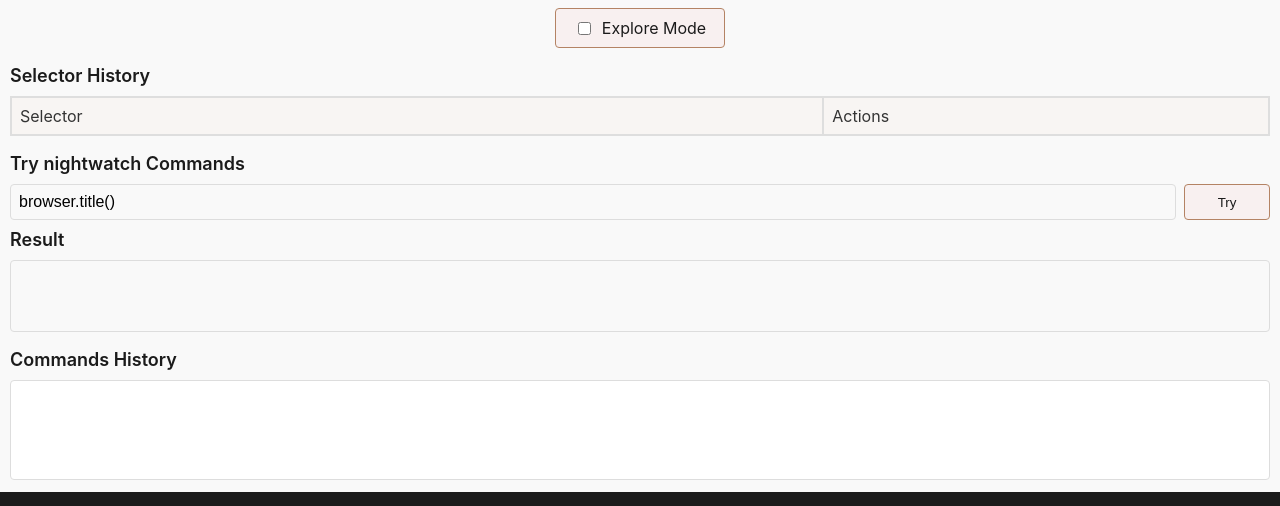
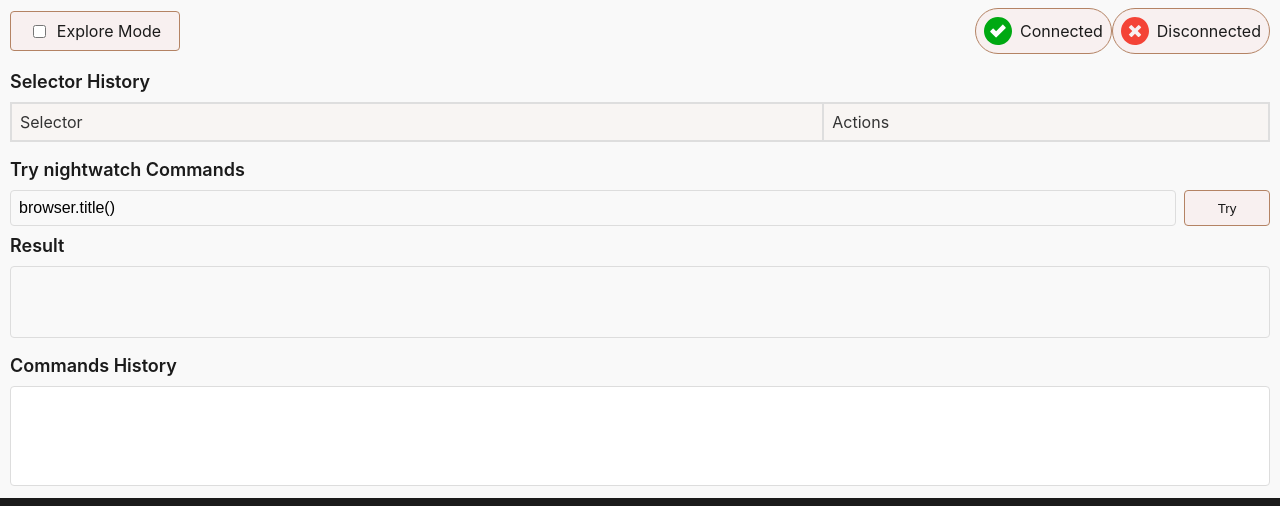
Before and after one commit to nightwatchjs/nightwatch-inspector, a browser extension: page src/panel/index.html in a window 1280 px wide. Shown: the part 68-574 px from the top of the page. Drawn offline with Linux system fonts and the light colour scheme.

Commit message:
Add: web socket status

```diff
--- a/src/panel/css/panel.css
+++ b/src/panel/css/panel.css
@@ -11,8 +11,9 @@ body {
     margin: 0px;
 }
 
-.explore-container {
-    align-items: center;
+#socket-status {
+    display: flex;
+    flex-direction: row;
 }
 
 header {
@@ -31,6 +32,12 @@ header {
     gap: 4px;
     padding-left: 10px;
     padding-right: 10px;
+}
+
+.explore-container {
+    justify-content: space-between;
+    flex-direction: row;
+    align-items: center;
 }
 
 .container1 {
@@ -216,3 +223,19 @@ footer .heading2 {
     font-weight: 400;
     font-size: 16px;
 }
+
+#socket-status .socket {
+    display: flex;
+    flex-direction: row;
+    align-items: center;
+    gap: 8px;
+    border-radius: 81px;
+    border: 1px solid hsl(23,35%,55%);
+    background: hsla(0,55%,94%,0.5);
+    padding: 8px;
+    box-sizing: border-box;
+}
+
+#socket-disconnected {
+    display: none;
+}
--- a/src/panel/index.html
+++ b/src/panel/index.html
@@ -16,6 +16,16 @@
           <div class="exploreMode">
               <input type="checkbox" id="exploreMode">
               <div class="heading2">Explore Mode</div>
+          </div>
+          <div id="socket-status">
+            <div class="socket" id="socket-connected">
+                <img src="./icons/check.svg"></img>
+                <div class="heading2">Connected</div>
+            </div>
+            <div class="socket" id="socket-disconnected">
+                <img src="./icons/not-check.svg"></img>
+                <div class="heading2">Disconnected</div>
+            </div>
           </div>
         </div>
 
```
Also changed, not shown: src/panel/icons/check.svg (added), src/panel/icons/not-check.svg (added).
